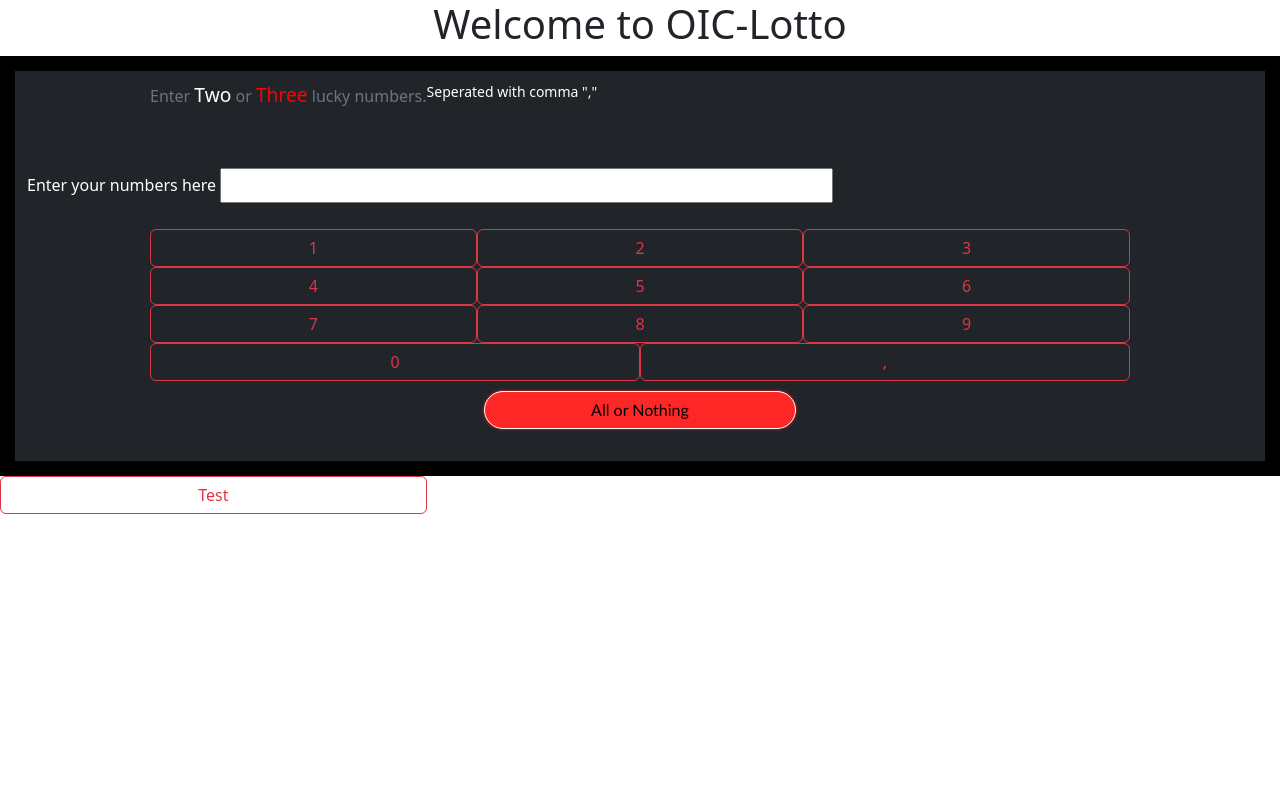
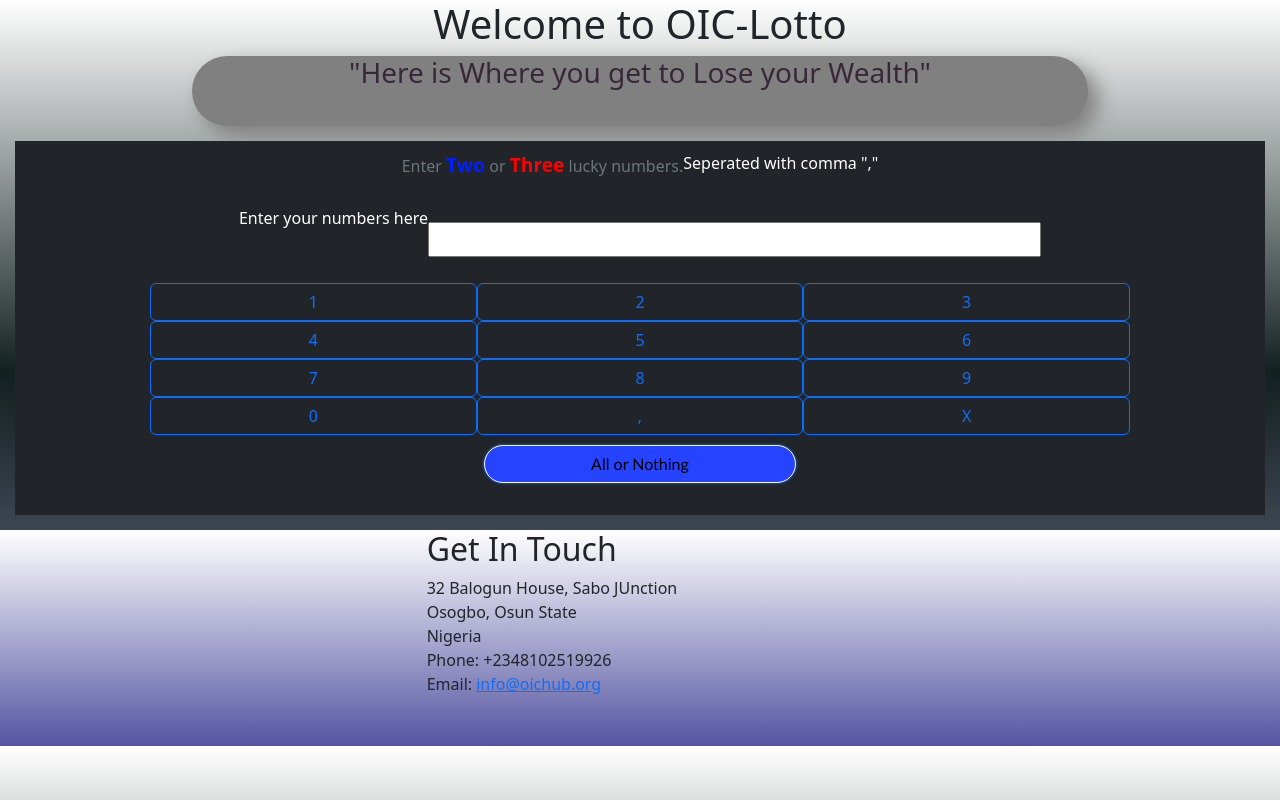
Before and after one commit to Code-Hashirah/Lotto-OIC, a plain HTML site: page index.html in a window 1280 px wide. Drawn offline with Linux system fonts and the light colour scheme.

Commit message:
Still need to work on design,.. again

```diff
--- a/app.js
+++ b/app.js
@@ -53,6 +53,9 @@ function Input(a){
 document.getElementById('number').value+=a;
 }
 
+function display1(){
+    document.getElementById('number').value=document.getElementById('number').value.slice(0,-1);
+}
 // console.log(comp_guess);
 // console.log(user_guess);
 // console.log(rand)
--- a/index.html
+++ b/index.html
@@ -10,42 +10,63 @@
 </head>
 <body>
     <p class="h1">Welcome to OIC-Lotto</p>
+    <div class="rectangle">
+        <h3>"Here is Where you get to Lose your Wealth"</h3>
+    </div>
 
-    <div class="container-fluid bg-black" id="cont">
+    <div class="container-fluid" id="cont">
 
       <div class="text-bg-dark justify-content-center row" id="form">
 
-        <div id="text-area" class="col-12 col-md-12">
+        <div id="text-area" class="col-12 col-md-12 col-sm-12">
         <p class="text-secondary">Enter <span id="two">Two</span> or <span id="three">Three</span> lucky numbers.</p>
-        <small class="text">Seperated with comma ","</small>
+        <p class="text">Seperated with comma ","</p>
         </div>
-        <div id="input-area" class="col-12 col-md-12">
+        <div id="input-area" class="col-12 col-md-12 justify-content-center">
             <p id="result"></p>
             <label for="number"> Enter your numbers here</label>
             <input type="text" id="number" name="number" class="w-50 my-3">
-
         </div>
 
         <div class="row justify-content-center" id="btn">
-            <button class="btn btn-outline-danger col-5 col-sm-4" onclick="Input('1')">1</button>
-            <button class="btn btn-outline-danger col-5 col-sm-4" onclick="Input('2')">2</button>
-            <button class="btn btn-outline-danger col-5 col-sm-4" onclick="Input('3')">3</button>
-            <button class="btn btn-outline-danger col-5 col-sm-4" onclick="Input('4')">4</button>
-            <button class="btn btn-outline-danger col-5 col-sm-4" onclick="Input('5')">5</button>
-            <button class="btn btn-outline-danger col-5 col-sm-4" onclick="Input('6')">6</button>
-            <button class="btn btn-outline-danger col-5 col-sm-4" onclick="Input('7')">7</button>
-            <button class="btn btn-outline-danger col-5 col-sm-4" onclick="Input('8')">8</button>
-            <button class="btn btn-outline-danger col-5 col-sm-4" onclick="Input('9')">9</button>
-            <button class="btn btn-outline-danger col-5 col-md-6" onclick="Input('0')" >0</button>
-            <button class="btn btn-outline-danger col-6 col-sm-6" onclick="Input(',')">,</button>
-
+            <button class="btn btn-outline-primary col-5 col-sm-4" onclick="Input('1')">1</button>
+            <button class="btn btn-outline-primary col-5 col-sm-4" onclick="Input('2')">2</button>
+            <button class="btn btn-outline-primary col-5 col-sm-4" onclick="Input('3')">3</button>
+            <button class="btn btn-outline-primary col-5 col-sm-4" onclick="Input('4')">4</button>
+            <button class="btn btn-outline-primary col-5 col-sm-4" onclick="Input('5')">5</button>
+            <button class="btn btn-outline-primary col-5 col-sm-4" onclick="Input('6')">6</button>
+            <button class="btn btn-outline-primary col-5 col-sm-4" onclick="Input('7')">7</button>
+            <button class="btn btn-outline-primary col-5 col-sm-4" onclick="Input('8')">8</button>
+            <button class="btn btn-outline-primary col-5 col-sm-4" onclick="Input('9')">9</button>
+            <button class="btn btn-outline-primary col-5 col-sm-4" onclick="Input('0')" >0</button>
+            <button class="btn btn-outline-primary col-5 col-sm-4" onclick="Input(',')">,</button>
+            <button class="btn btn-outline-primary col-5 col-sm-4" onclick="display1()">X</button>
         </div>
         <button class="btn btn-light w-25 h-auto" id="play-btn" onclick="junk()">All or Nothing</button>
         <p class="text-secondary" id="userNum"></p>
         <p id="computerNum" class="text-secondary"></p>
     </div>
     </div>
-    <button class="btn btn-outline-danger col-5 col-sm-4" onclick="convertToArray()">Test</button>
+    <div class="footer">
+        <div class="col-md-4 justify-content-center">
+            <div class="heading-footer">
+              <h2>Get In Touch</h2>
+            </div>
+            <address class="address-details-f">
+             32 Balogun House, Sabo JUnction  <br>
+              Osogbo, Osun State<br>
+              Nigeria<br>
+              Phone: +2348102519926 <br>
+              Email: <a href="mailto:info@oichub.org" class="">info@oichub.org</a>
+            </address>
+            <ul class="list-inline d-inline-flex">
+              <li class="mx-1"><a href="http://facebook.com/oicmediahub" target="_blank"><i class="fab  fa-facebook-f"></i></a></li>
+              <li class="mx-1"><a href="http://twitter.com/oicmediahub" target="blank"><i class="fab  fa-twitter"></i></a></li>
+              <li class="mx-1"><a href="http://instagram.com/oicmediahub" target="blank"><i class="fab  fa-instagram"></i></a></li>
+              <li class="mx-1"><a href="http://linkedin.com/company/oicmediahub" target="_blank"><i class="fab  fa-linkedin"></i></a></li>
+            </ul>
+          </div>
+    </div>
 
     <!-- =============================Script===================================== -->
     <script src="app.js"></script>
--- a/style.css
+++ b/style.css
@@ -2,6 +2,11 @@
     padding: 0;
     margin: 0;
     box-sizing: border-box;
+}
+body{
+    display: flexbox;
+    /* background-image: linear-gradient(180deg, white, blue); */
+    background-image: linear-gradient( white,rgb(19, 32, 32), rgb(120, 120, 150));
 }
 #cont{
     width: 100%;
@@ -10,14 +15,16 @@
 }
 #two{
     transform: rotate(3deg);
-    color: white;
+    color: rgb(0, 30, 255);
     font-size: larger;
+    font-weight: bold;
 }
 
 #three{
     transform: rotate(3deg);
     color: red;
     font-size: larger;
+    font-weight: bold;
 }
 p{
     text-align: center;
@@ -40,6 +47,9 @@ p{
     display: flex;
     padding: 10px;
     height: auto;
+    display: flex;
+    justify-content: center;
+    flex-wrap: wrap;
 }
 #number{
     height: 35px;
@@ -47,7 +57,7 @@ p{
 }
 @keyframes glow{
    0%{
-        background-color: red;
+        background-color: rgb(200, 14, 14);
         box-shadow: 0 0 3px red;
     }
 
@@ -57,8 +67,8 @@ p{
 
     }
     100%{
-        background-color: red;
-        box-shadow: 0 0 3px red;
+        background-color: rgb(0, 34, 255);
+        box-shadow: 0 0 3px rgb(0, 94, 255);
     }
 }
 #play-btn{
@@ -67,3 +77,34 @@ p{
     font-size: 16px;
     font-family: 'Trebuchet MS';
 }
+
+.rectangle{
+    width: 70%;
+    min-height: 70px;
+    background-color: gray;
+    border-radius: 150px;
+    display: flex;
+    justify-content: center;
+    box-shadow: 10px 10px 20px gray;
+    margin: auto;
+    flex-grow: 1;
+}
+h3{
+color: rgb(56, 39, 56);
+flex-shrink: 1;
+flex-wrap: wrap;
+text-align: center;
+}
+.footer{
+    background-image:linear-gradient(180deg, white, rgb(84, 84, 162));
+    display: flex;
+    justify-content: center;
+}
+.heading-footer{
+    margin: auto;
+}
+#input-area{
+    display: flex;
+    /* justify-content: center; */
+    flex-wrap: wrap;
+}
```
